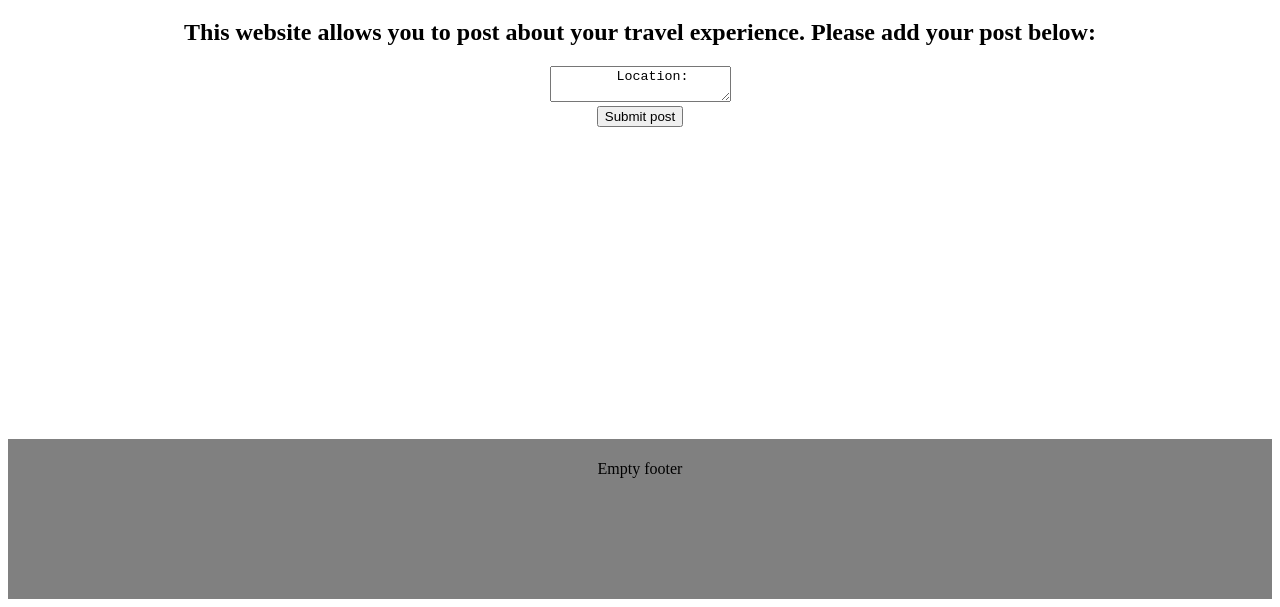
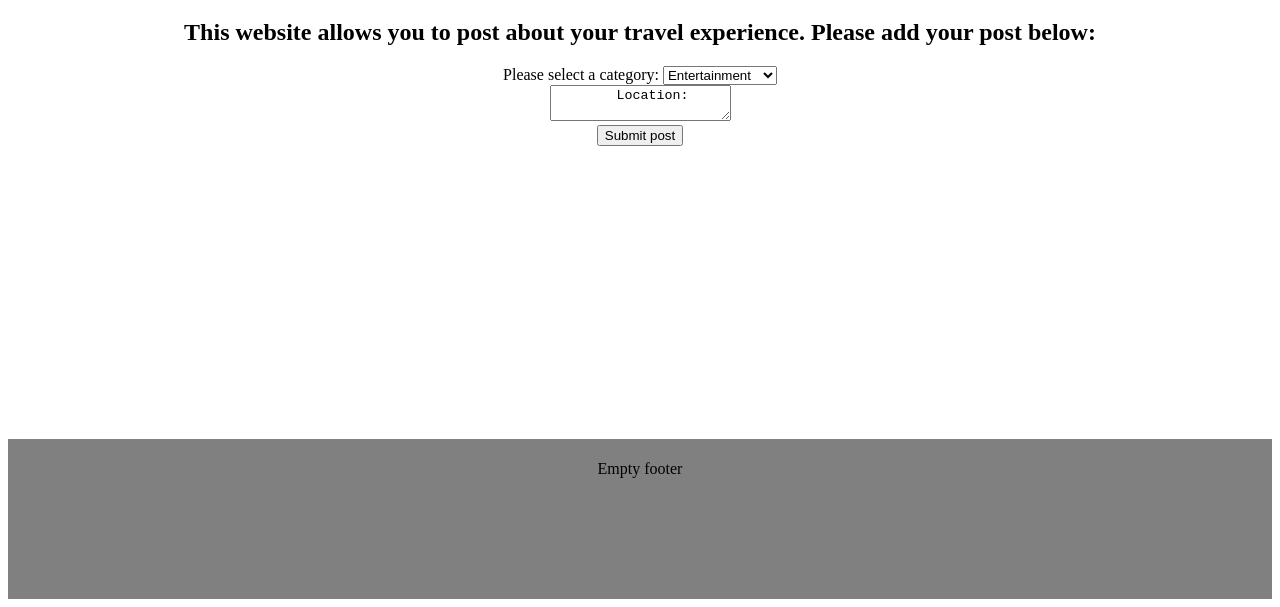
Before and after one commit to Rachiey/journalproject, a plain HTML site: page html/mainPage.html in a window 1280 px wide. Shown: the part 209-816 px from the top of the page. Drawn offline with Linux system fonts and the light colour scheme; no server answers.

Commit message:
added filter selection

```diff
--- a/html/mainPage.html
+++ b/html/mainPage.html
@@ -25,11 +25,20 @@
     <h2>This website allows you to post about your travel experience. Please add your post below:</h2>
 
       <form>
+        <div class="filter-group">
+            <label>Please select a category: </label>
+            <select class="form-control">
+                <option>Entertainment</option>
+                <option>Food and Drink</option>
+                <option>Sightseeing</option>
+            </select>
+        </div>
         <div>
         <textarea name="comments" id="comments" maxlength="500">
         Location:
         </textarea>
         </div>
+
         <input type ="submit" id = "journalpost" value ="Submit post">
         </form>
         <!--<div class="gifs"></div>!-->
```
